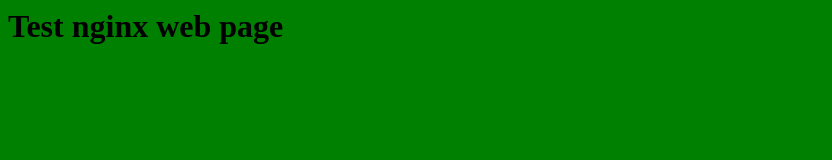
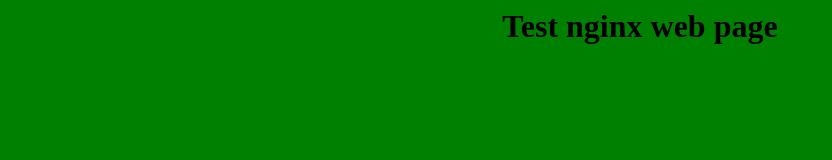
Before and after one commit to hwani0w0/color-web, a plain HTML site: page index.html in a window 1280 px wide. Shown: the whole page, without its empty margins (0-832 px from the left). Drawn offline with Linux system fonts and the light colour scheme.

Commit message:
Update index.html

```diff
--- a/index.html
+++ b/index.html
@@ -1,6 +1,6 @@
 <html>
 <head></head>
   <body bgcolor="green">
-    <h1>Test nginx web page</h1>
+    <center><h1>Test nginx web page</h1></center>
   </body>
 </html>
```
